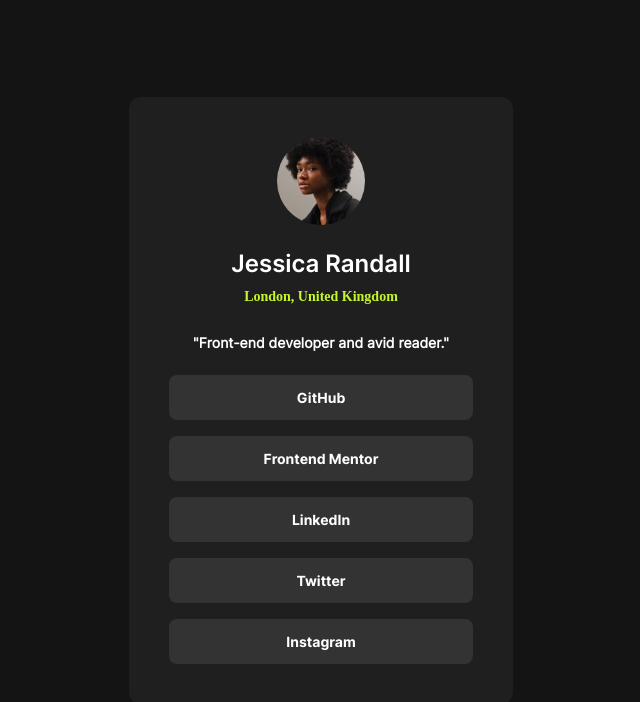
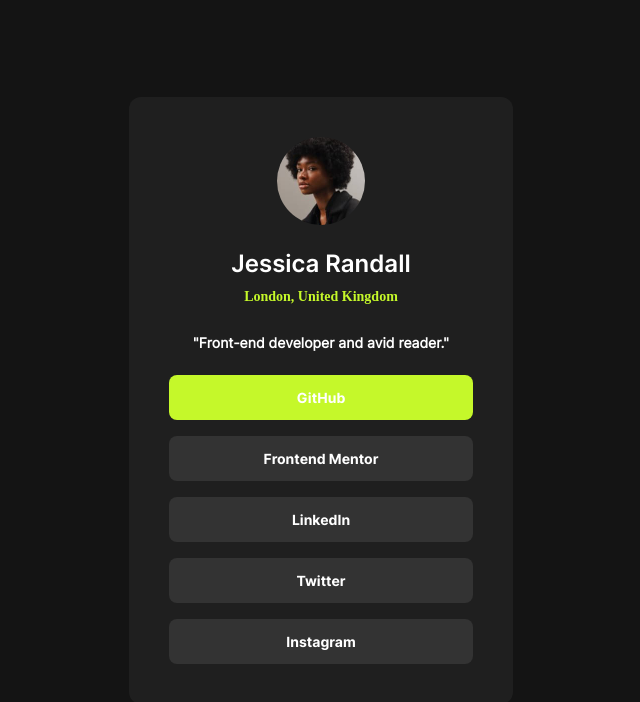
Before and after one commit to dev-sac/social-links, a plain HTML site: page index.html in a window 1280 px wide. In both pictures the pointer is over the element "GitHub". Shown: the whole page, without its empty margins (319-959 px from the left). Drawn offline with Linux system fonts and the light colour scheme.

Commit message:
Added hover effect for buttons

```diff
--- a/style.css
+++ b/style.css
@@ -105,3 +105,7 @@ body{
     border-radius: 8px;
     cursor: pointer;
 }
+
+.container .buttons .button:hover{
+    background-color: var(--Green);
+}
```
